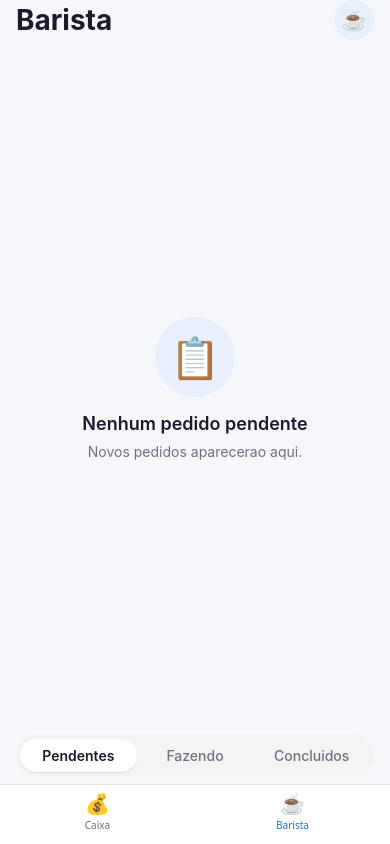
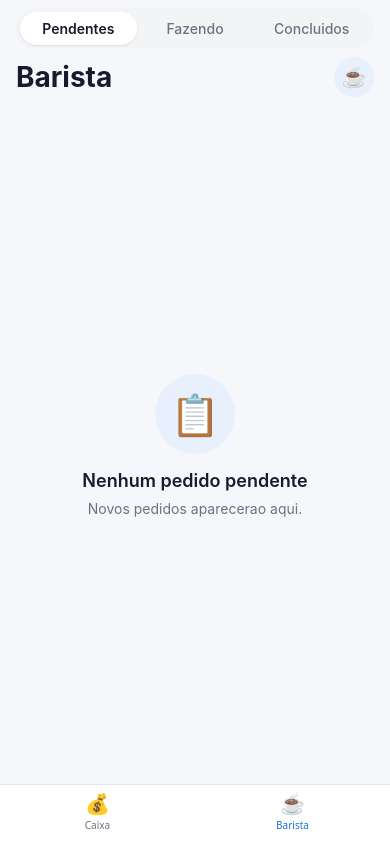
Before and after one commit to lucassantanabrito/CoffeeShop-RN, a React Native app: screen /BaristaTab in a window 390 px wide. Built offline with nearby package versions, Linux system fonts and the light colour scheme.

Commit message:
feat: move Barista tab bar to the top

```diff
--- a/src/navigation/BaristaTabs.tsx
+++ b/src/navigation/BaristaTabs.tsx
@@ -24,21 +24,28 @@ export function BaristaTabs() {
   };
 
   return (
-    <SafeAreaView style={styles.safe} edges={['bottom']}>
-      <View style={styles.container}>
-        {renderScreen()}
+    <View style={styles.container}>
+      <SafeAreaView style={styles.safeTop} edges={['top']}>
         <BaristaTabBar activeTab={activeTab} onTabChange={setActiveTab} />
-      </View>
-    </SafeAreaView>
+      </SafeAreaView>
+      <View style={styles.content}>{renderScreen()}</View>
+      <SafeAreaView style={styles.safeBottom} edges={['bottom']} />
+    </View>
   );
 }
 
 const styles = StyleSheet.create({
-  safe: {
+  container: {
     flex: 1,
     backgroundColor: colors.background,
   },
-  container: {
+  safeTop: {
+    backgroundColor: colors.background,
+  },
+  content: {
     flex: 1,
   },
+  safeBottom: {
+    backgroundColor: colors.background,
+  },
 });
--- a/src/screens/barista/CompletedScreen.tsx
+++ b/src/screens/barista/CompletedScreen.tsx
@@ -1,6 +1,5 @@
 import React from 'react';
 import {View, Text, FlatList, StyleSheet} from 'react-native';
-import {SafeAreaView} from 'react-native-safe-area-context';
 import {colors} from '../../theme/colors';
 import {OrderCard, EmptyState} from '../../components';
 import {useOrderStore} from '../../store/orderStore';
@@ -11,7 +10,6 @@ export function CompletedScreen() {
   const completedCount = getCompletedCount();
 
   return (
-    <SafeAreaView style={styles.safe} edges={['top']}>
     <View style={styles.container}>
       <View style={styles.header}>
         <Text style={styles.title}>Barista</Text>
@@ -52,15 +50,10 @@ export function CompletedScreen() {
         </>
       )}
     </View>
-    </SafeAreaView>
   );
 }
 
 const styles = StyleSheet.create({
-  safe: {
-    flex: 1,
-    backgroundColor: colors.background,
-  },
   container: {
     flex: 1,
   },
--- a/src/screens/barista/InProgressScreen.tsx
+++ b/src/screens/barista/InProgressScreen.tsx
@@ -1,6 +1,5 @@
 import React from 'react';
 import {View, Text, FlatList, StyleSheet} from 'react-native';
-import {SafeAreaView} from 'react-native-safe-area-context';
 import {colors} from '../../theme/colors';
 import {OrderCard, EmptyState} from '../../components';
 import {useOrderStore} from '../../store/orderStore';
@@ -14,7 +13,6 @@ export function InProgressScreen() {
   };
 
   return (
-    <SafeAreaView style={styles.safe} edges={['top']}>
     <View style={styles.container}>
       <View style={styles.header}>
         <Text style={styles.title}>Barista</Text>
@@ -47,15 +45,10 @@ export function InProgressScreen() {
         />
       )}
     </View>
-    </SafeAreaView>
   );
 }
 
 const styles = StyleSheet.create({
-  safe: {
-    flex: 1,
-    backgroundColor: colors.background,
-  },
   container: {
     flex: 1,
   },
--- a/src/screens/barista/PendingScreen.tsx
+++ b/src/screens/barista/PendingScreen.tsx
@@ -1,6 +1,5 @@
 import React from 'react';
 import {View, Text, FlatList, StyleSheet} from 'react-native';
-import {SafeAreaView} from 'react-native-safe-area-context';
 import {colors} from '../../theme/colors';
 import {OrderCard, EmptyState} from '../../components';
 import {useOrderStore} from '../../store/orderStore';
@@ -14,7 +13,6 @@ export function PendingScreen() {
   };
 
   return (
-    <SafeAreaView style={styles.safe} edges={['top']}>
     <View style={styles.container}>
       <View style={styles.header}>
         <Text style={styles.title}>Barista</Text>
@@ -47,15 +45,10 @@ export function PendingScreen() {
         />
       )}
     </View>
-    </SafeAreaView>
   );
 }
 
 const styles = StyleSheet.create({
-  safe: {
-    flex: 1,
-    backgroundColor: colors.background,
-  },
   container: {
     flex: 1,
   },
```
Lines whose indentation alone changed are shown as unchanged.
